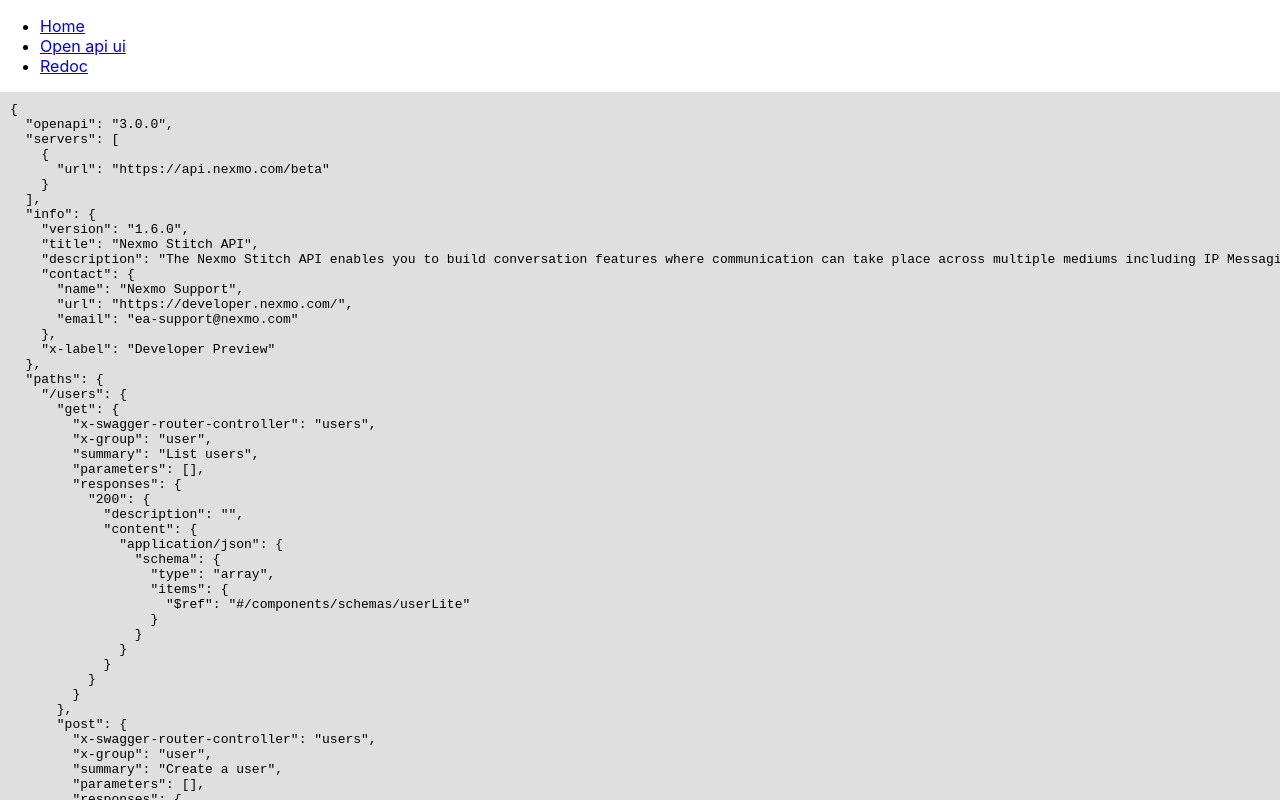
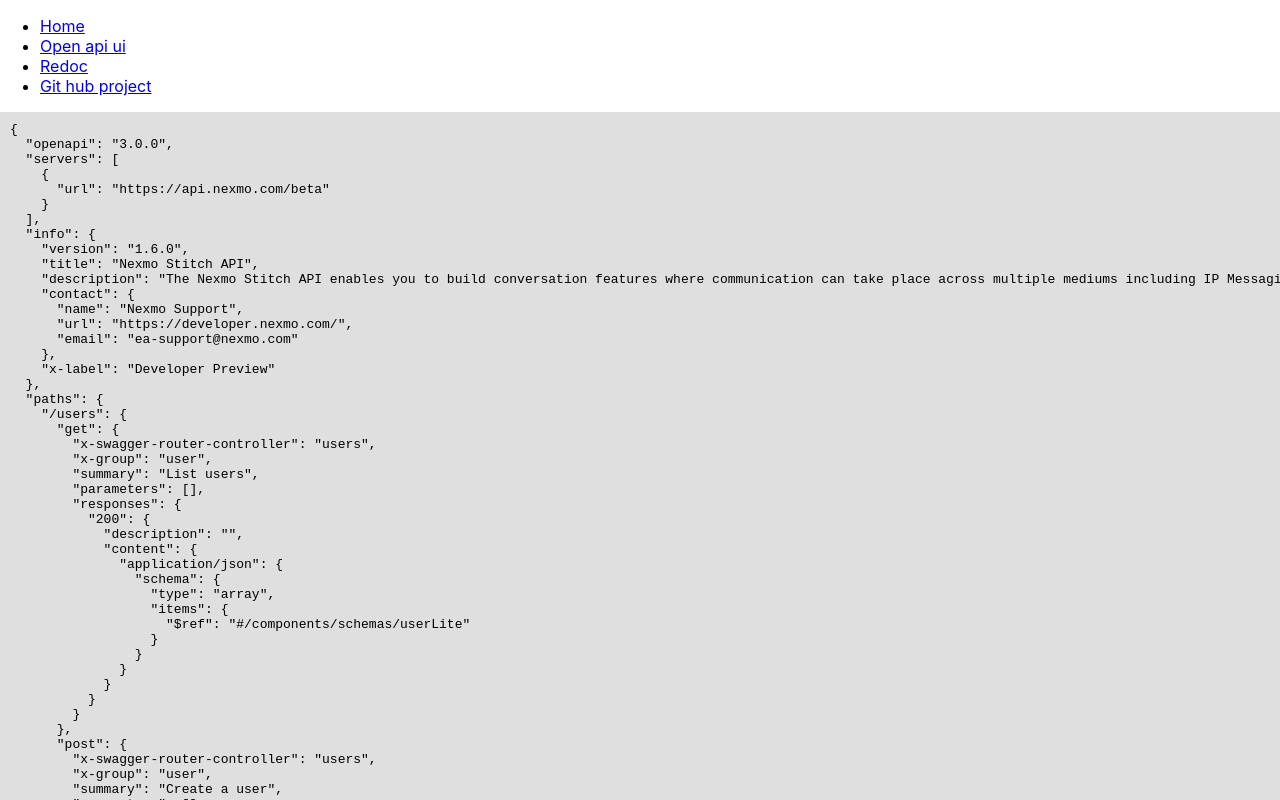
Before and after one commit to jurgob/conversation-service-docs, a React (Create React App) app: page / in a window 1280 px wide. Shown: the top 800 px of the page. Built offline with nearby package versions, Linux system fonts and the light colour scheme.

Commit message:
add github commit

```diff
--- a/package.json
+++ b/package.json
@@ -18,7 +18,7 @@
     "build": "react-scripts build",
     "test": "react-scripts test",
     "eject": "react-scripts eject",
-    "predeploy": "npm run build",
+    "predeploy": "SKIP_PREFLIGHT_CHECK=true npm run build",
     "deploy": "SKIP_PREFLIGHT_CHECK=true gh-pages -d build"
   },
   "eslintConfig": {
--- a/src/App.js
+++ b/src/App.js
@@ -46,6 +46,9 @@
       <li>
         <Link to="/redoc">Redoc</Link>
       </li>
+      <li>
+        <a href="https://github.com/jurgob/conversation-service-docs">Git hub project</a>
+      </li>
     </ul>
   );
 }
```
